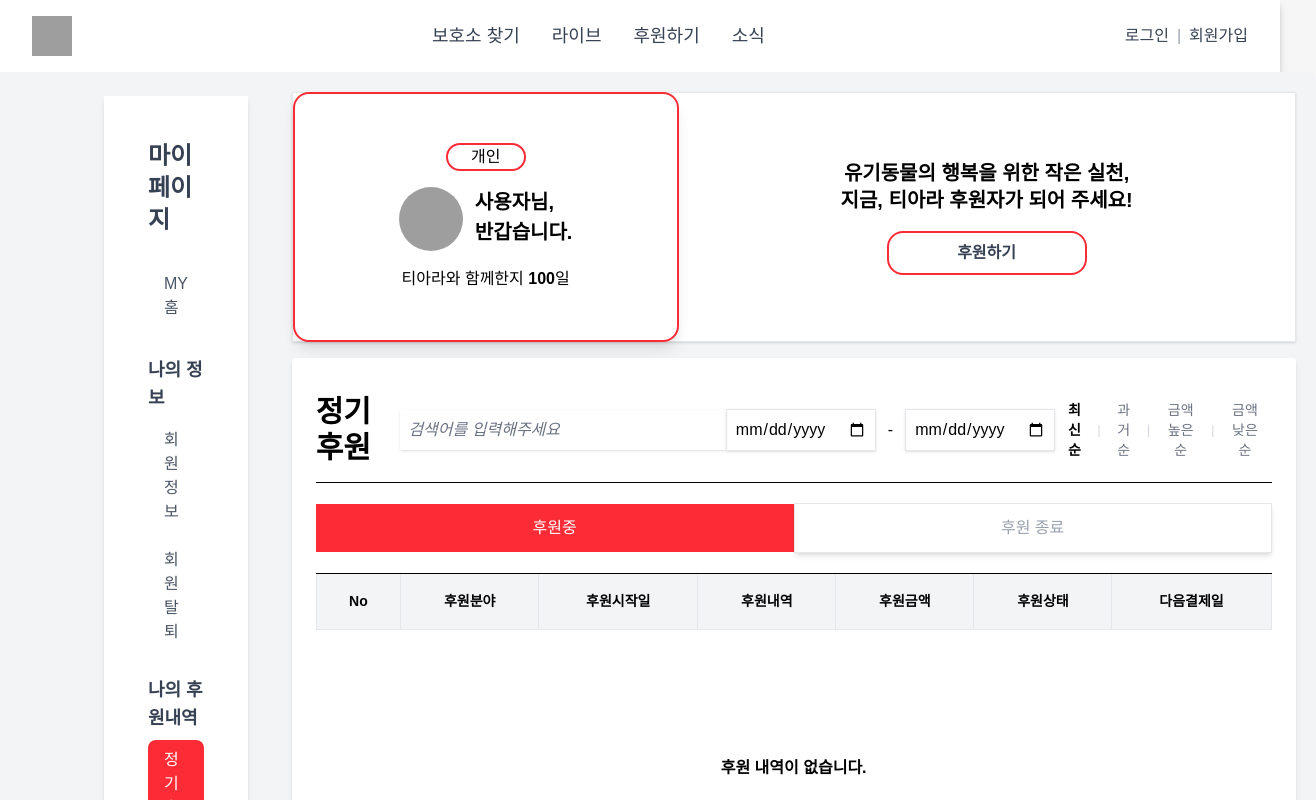
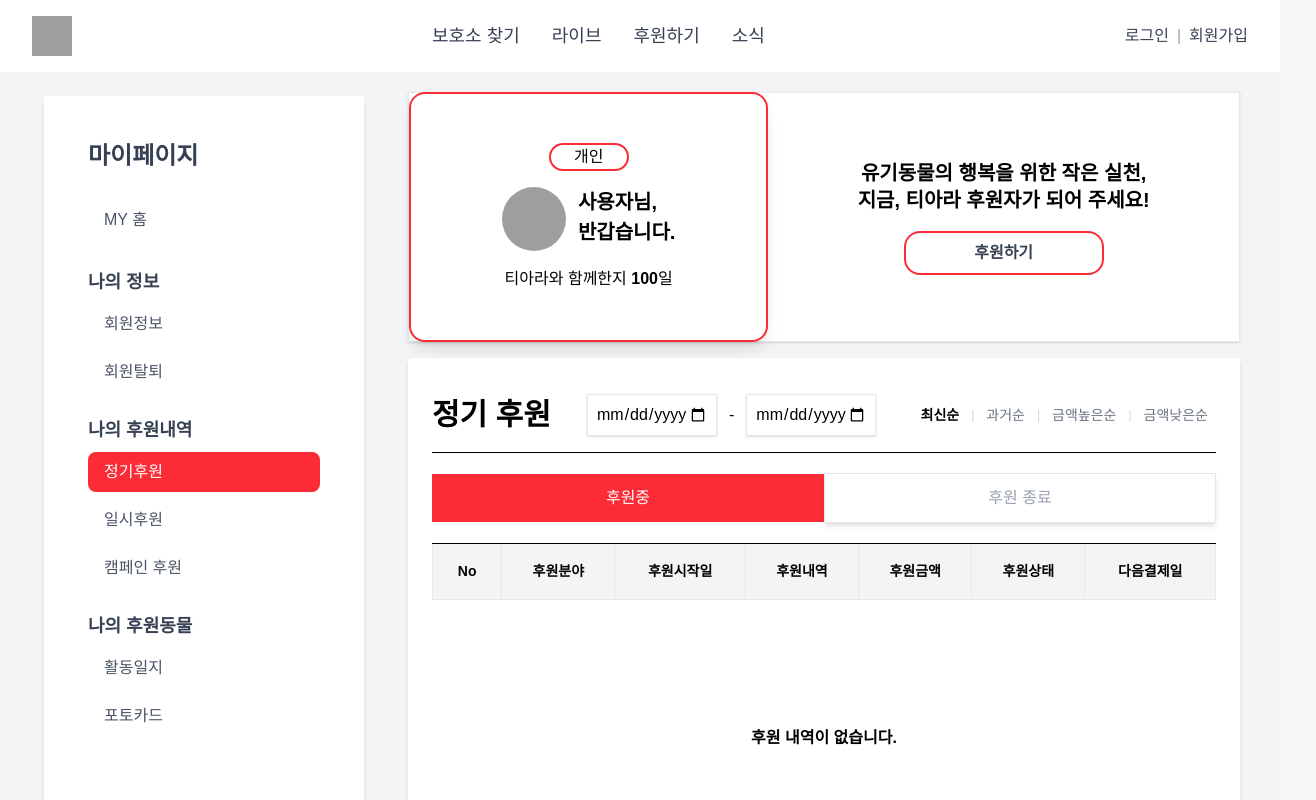
Before and after one commit to p990805/commonproject, a React (Vite) app in the folder T-ara/: page /mypage in a window 1280 px wide. Both pictures are taken after a click on the button "정기후원". Shown: the top 800 px of the page, 1316 px wide, since content can reach past the window. Built offline with nearby package versions, Linux system fonts and the light colour scheme; grey boxes are pictures that could not be loaded.

Commit message:
[주찬] Fix : 정기후원내역 페이지 살짝 변경 02.02

```diff
--- a/T-ara/src/components/mypage/MyRegularSpon.jsx
+++ b/T-ara/src/components/mypage/MyRegularSpon.jsx
@@ -20,13 +20,13 @@ const MyRegularSpon=()=>{
         <div className="grid grid-row-3 gap-4">
             <CommonComponent />
             <div className="w-full bg-white p-6 row-span-2 shadow-md rounded">
-                <div className="flex items-center justify-between mt-3 mb-4">
+                <div className="flex items-center justify-between mt-3 mb-4 gap-2">
                     <h1 className="font-black text-3xl">정기 후원</h1>
-                    <input type="text" placeholder="검색어를 입력해주세요" className="shadow-sm w-[450px] p-2 placeholder:text-gray-500 placeholder:italic"/>
+                    {/* <input type="text" placeholder="검색어를 입력해주세요" className="shadow-sm w-[400px] p-2 placeholder:text-gray-500 placeholder:italic"/> */}
                     <div className="flex items-center gap-3">
-                        <input type="date" className="p-2 border border-gray-200 shadow-sm w-[150px]"/>
+                        <input type="date" className="p-2 border border-gray-200 shadow-sm w-[130px]"/>
                         <span>-</span>
-                        <input type="date" className="p-2 border border-gray-200 shadow-sm w-[150px]"/>
+                        <input type="date" className="p-2 border border-gray-200 shadow-sm w-[130px]"/>
                     </div>
                     <div className="flex items-center justify-center gap-1">
                         <button
--- a/T-ara/src/pages/MyPage.jsx
+++ b/T-ara/src/pages/MyPage.jsx
@@ -67,9 +67,9 @@ const MyPage = () => {
 
   return (
     <div className="w-full min-h-screen bg-gray-100">
-      <div className="flex px-20">
+      <div className="flex px-5">
         {/* Sidebar */}
-        <aside className="w-90 h-[890px] bg-white shadow-md p-5 m-6">
+        <aside className="w-80 h-[890px] bg-white shadow-md p-5 m-6">
   <div className="p-6">
     <h2 className="text-2xl font-bold text-gray-700 mb-6">마이페이지</h2>
     <ul className="space-y-3">
@@ -197,8 +197,8 @@ const MyPage = () => {
 
 
         {/* Main Section */}
-        <main className="flex-1 p-5 bg-gray-100 rounded-lg max-w-full">
-          <div className="mx-auto">
+        <main className="flex-1 p-5 bg-gray-100 rounded-lg w-full">
+          <div>
             {activeTab === 'checkpassword' ? (
               <CheckPassword onPasswordChecked={handlePasswordCheckSuccess} />
             ) : (
```
